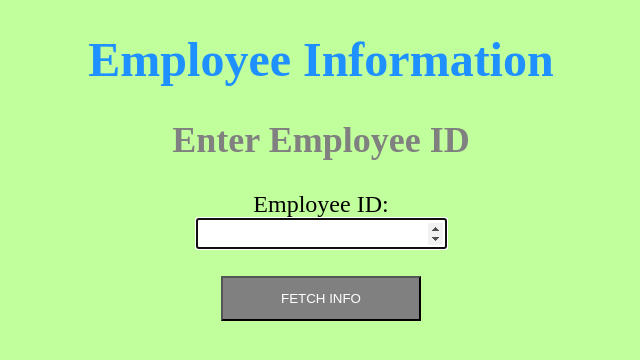
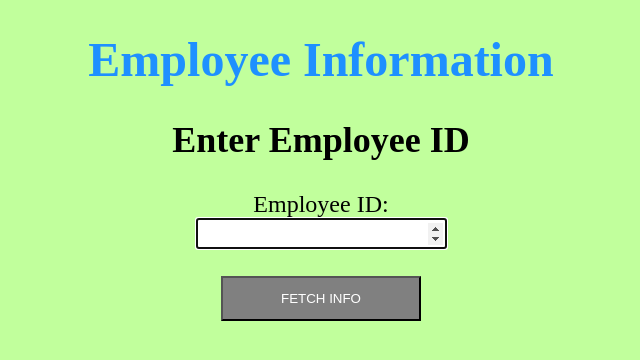
Before and after one commit to JaishreeJaishankar/Kubernetes-Assignment-CLO835, a Flask app: page /getemp in a window 1280 px wide. Shown: the top 360 px of the page, without its empty margins (319-959 px from the left). Run offline with Flask 2, Linux system fonts and the light colour scheme.

Commit message:
Chanhing the web app with minute change

```diff
--- a/web_application/templates/getemp.html
+++ b/web_application/templates/getemp.html
@@ -12,7 +12,7 @@
 
 			<form action="/fetchdata" autocomplete="on" method="POST">
 
-				<h2 style="color: grey">Enter Employee ID</h2>
+				<h2 style="color: black">Enter Employee ID</h2>
 
 		  		Employee ID:<br> <input style="height:25px;font-size:14pt;" type="number" name="emp_id" autofocus size="40"><br><br>
 
```
